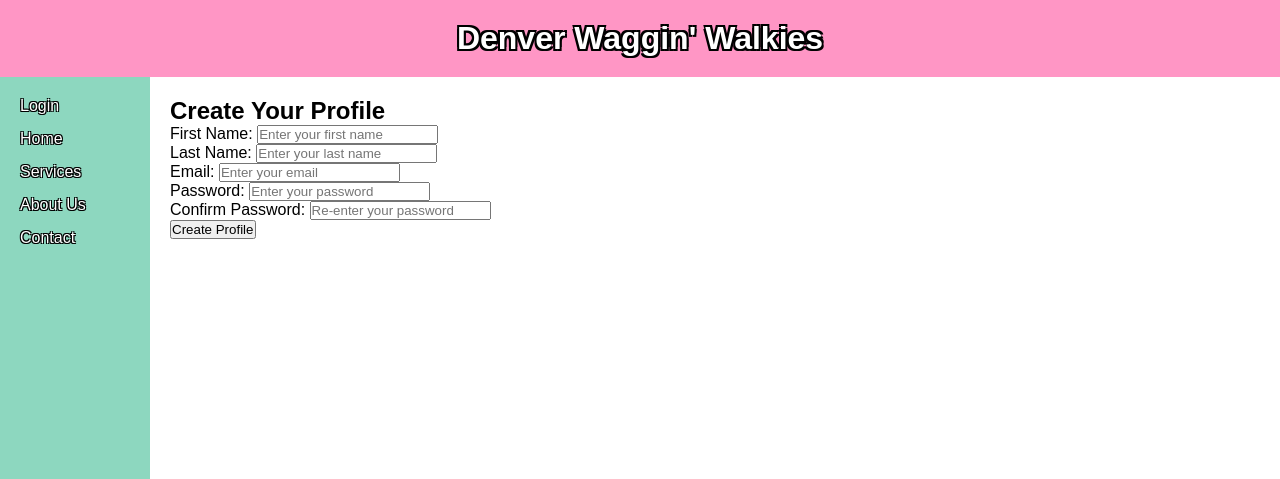
After one commit to cmcrawf7/Denver-Waggin-Walkies, a Django app: page /create-profile/ in a window 1280 px wide. The commit adds this page. Shown: the top 479 px of the page. Run offline with Django 5.2, Linux system fonts and the light colour scheme.

Commit message:
adding login, authentication, and create user logic

```diff
--- a/server/admin.py
+++ b/server/admin.py
@@ -1,7 +1,6 @@
 from django.contrib import admin
-from .models import Dog, User, Appointment
+from .models import Dog, Appointment
 
 # Register your models here.
 admin.site.register(Dog)
-admin.site.register(User)
 admin.site.register(Appointment)
--- /dev/null
+++ b/server/forms.py
@@ -0,0 +1,50 @@
+# server/forms.py
+from django import forms
+
+class LoginForm(forms.Form):
+    email = forms.EmailField(label='Email', max_length=100, required=True, widget=forms.EmailInput(attrs={'placeholder': 'Enter your email'}))
+    password = forms.CharField(label='Password', max_length=100, required=True, widget=forms.PasswordInput(attrs={'placeholder': 'Enter your password'}))
+
+
+class CreateUserForm(forms.Form):
+    first_name = forms.CharField(
+        label='First Name',
+        max_length=100,
+        required=True,
+        widget=forms.TextInput(attrs={'placeholder': 'Enter your first name'}))
+
+    last_name = forms.CharField(
+        label='Last Name',
+        max_length=100,
+        required=True,
+        widget=forms.TextInput(attrs={'placeholder': 'Enter your last name'}))
+
+    email = forms.EmailField(
+        label='Email',
+        max_length=100,
+        required=True,
+        widget=forms.EmailInput(attrs={'placeholder': 'Enter your email'})
+    )
+    password = forms.CharField(
+        label='Password',
+        max_length=100,
+        required=True,
+        widget=forms.PasswordInput(attrs={'placeholder': 'Enter your password'})
+    )
+    password_confirm = forms.CharField(
+        label='Confirm Password',
+        max_length=100,
+        required=True,
+        widget=forms.PasswordInput(attrs={'placeholder': 'Re-enter your password'})
+    )
+
+    def clean(self):
+        cleaned_data = super().clean()
+        password = cleaned_data.get('password')
+        password_confirm = cleaned_data.get('password_confirm')
+
+        # Check if passwords match
+        if password != password_confirm:
+            self.add_error('password_confirm', 'Passwords do not match')
+
+        return cleaned_data
--- a/server/templates/server/contact.html
+++ b/server/templates/server/contact.html
@@ -1,8 +1,8 @@
 {% extends 'server/base.html' %}
 
-{% block title %}Test - Denver Waggin' Walkies{% endblock %}
+{% block title %}Contact - Denver Waggin' Walkies{% endblock %}
 
 {% block content %}
-    <h2>About Us</h2>
+    <h2>Contact Us</h2>
     <p>Welcome to Denver Waggin' Walkies! This is the contact page</p>
 {% endblock %}
--- /dev/null
+++ b/server/templates/server/create_profile.html
@@ -0,0 +1,14 @@
+{% extends 'server/base.html' %}
+
+{% block title %}Create Profile - Denver Waggin' Walkies{% endblock %}
+
+{% block content %}
+    <h2>Create Your Profile</h2>
+
+    <form method="POST">
+        {% csrf_token %}
+        {{ form.as_p }}
+
+        <button type="submit">Create Profile</button>
+    </form>
+{% endblock %}
--- a/server/urls.py
+++ b/server/urls.py
@@ -8,5 +8,9 @@ urlpatterns = [
     path('about/', views.about, name='about'),
     path('contact/', views.contact, name='contact'),
     path('services/', views.services, name='services'),
-    path('login/', views.login, name='login'),
+
+    # path('login/', views.login, name='login'),
+    path('login/', views.login_view, name='login'),
+    path('create-profile/', views.create_profile_view, name='create_profile'),
+    path('profile/', views.profile, name='profile')
 ]
--- a/server/views.py
+++ b/server/views.py
@@ -1,5 +1,13 @@
 from django.shortcuts import render
 from django.http import HttpResponse
+from django.shortcuts import render, redirect
+from django.contrib.auth.models import User
+from django.contrib.auth import authenticate, login
+from django.contrib import messages
+
+
+
+from .forms import LoginForm, CreateUserForm
 
 # Create your views here.
 def home(request):
@@ -26,8 +34,69 @@ def services(request):
     }
     return render(request, 'server/services.html', context)
 
-def login(request):
-    context = {
-        'message': 'Hello from the server app!'
+# def login(request):
+#     context = {
+#         'message': 'Hello from the server app!'
+#     }
+#     return render(request, 'server/login.html', context)
+
+
+def login_view(request):
+    if request.method == 'POST':
+        form = LoginForm(request.POST)
+        if form.is_valid():
+
+            email = form.cleaned_data['email']
+            password = form.cleaned_data['password']
+
+            # Authenticate the user
+            user = authenticate(request, email=email, password=password)
+
+            if user is not None:
+                # Log the user in
+                login(request, user)
+                return redirect('home')  # Redirect to the home page after login
+            else:
+                # Invalid login credentials
+                messages.error(request, 'Invalid username or password')
+
+        else:
+            # Form is not valid
+            messages.error(request, 'Invalid form submission')
+
+            return redirect('home')  # Redirect to the home page after login (you can change this as needed)
+    else:
+        form = LoginForm()
+
+    return render(request, 'server/profile.html', {'form': form})
+
+
+def create_profile_view(request):
+    if request.method == 'POST':
+        form = CreateUserForm(request.POST)
+        if form.is_valid():
+
+            email = form.cleaned_data['email']
+            password = form.cleaned_data['password']
+            first_name = form.cleaned_data['first_name']
+            last_name = form.cleaned_data['last_name']
+
+            user = User.objects.create_user(
+                username=email,
+                email=email,
+                password=password,
+                first_name=first_name,
+                last_name=last_name
+            )
+
+            return redirect('login')  # Redirect to the home page after profile creation
+    else:
+        form = CreateUserForm()
+
+    return render(request, 'server/create_profile.html', {'form': form})
+
+def profile(request):
+    context={
+        'message': 'Hello'
     }
-    return render(request, 'server/login.html', context)
+    return render(request, 'server/profile.html', context)
```
Also changed, not shown: server/models.py (+0 -10 lines), server/templates/server/login.html (+19 -1 lines), server/templates/server/profile.html (added, +8 -0 lines), db.sqlite3, server/migrations/0004_delete_user.py (added).
